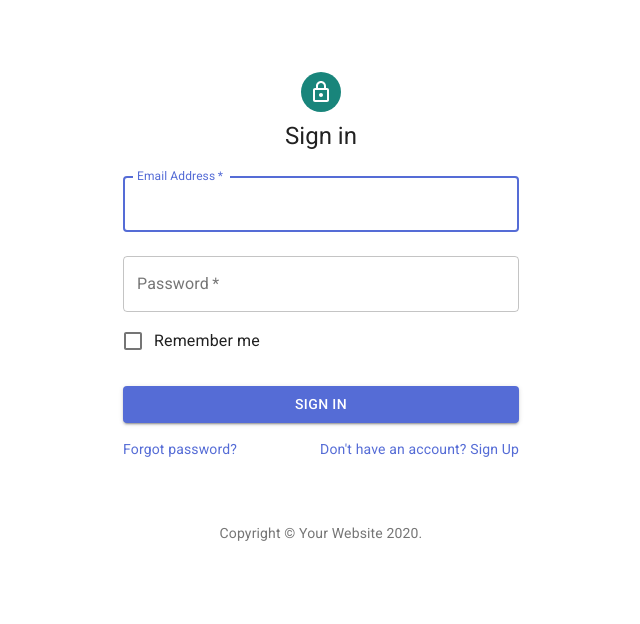
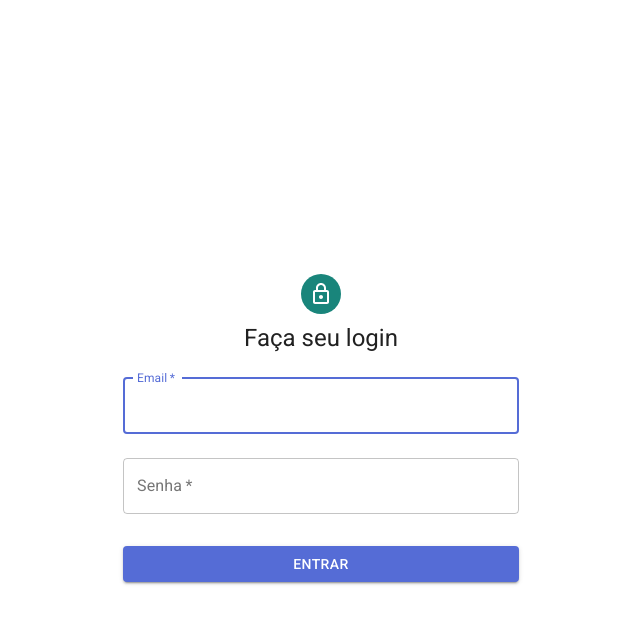
Before and after one commit to Manogel/template-material-ui, a React (Create React App) app: page / in a window 1280 px wide. Shown: the top 624 px of the page, without its empty margins (319-959 px from the left). Built offline with nearby package versions, Linux system fonts and the light colour scheme.

Commit message:
feat: clear login page

```diff
--- a/src/pages/SignIn.tsx
+++ b/src/pages/SignIn/index.tsx
@@ -1,73 +1,47 @@
 import React from 'react';
 
 import Avatar from '@material-ui/core/Avatar';
+import Box from '@material-ui/core/Box';
 import Button from '@material-ui/core/Button';
-import CssBaseline from '@material-ui/core/CssBaseline';
+import Checkbox from '@material-ui/core/Checkbox';
+import Container from '@material-ui/core/Container';
+import FormControlLabel from '@material-ui/core/FormControlLabel';
+import Grid from '@material-ui/core/Grid';
+import Link from '@material-ui/core/Link';
 import TextField from '@material-ui/core/TextField';
-import FormControlLabel from '@material-ui/core/FormControlLabel';
-import Checkbox from '@material-ui/core/Checkbox';
-import Link from '@material-ui/core/Link';
-import Grid from '@material-ui/core/Grid';
-import Box from '@material-ui/core/Box';
+import Typography from '@material-ui/core/Typography';
 import LockOutlinedIcon from '@material-ui/icons/LockOutlined';
-import Typography from '@material-ui/core/Typography';
-import { makeStyles } from '@material-ui/core/styles';
-import Container from '@material-ui/core/Container';
 
-function Copyright() {
-  return (
-    <Typography variant="body2" color="textSecondary" align="center">
-      {'Copyright © '}
-      <Link color="inherit" href="https://material-ui.com/">
-        Your Website
-      </Link>{' '}
-      {new Date().getFullYear()}
-      {'.'}
-    </Typography>
-  );
-}
-
-const useStyles = makeStyles((theme) => ({
-  paper: {
-    marginTop: theme.spacing(8),
-    display: 'flex',
-    flexDirection: 'column',
-    alignItems: 'center',
-  },
-  avatar: {
-    margin: theme.spacing(1),
-    backgroundColor: theme.palette.secondary.main,
-  },
-  form: {
-    width: '100%', // Fix IE 11 issue.
-    marginTop: theme.spacing(1),
-  },
-  submit: {
-    margin: theme.spacing(3, 0, 2),
-  },
-}));
+import useStyles from './styles';
 
 const SignIn: React.FC = () => {
   const classes = useStyles();
 
+  const handleSubmit = (event: React.FormEvent<HTMLFormElement>) => {
+    event.preventDefault();
+  };
+
   return (
-    <Container component="main" maxWidth="xs">
-      <CssBaseline />
+    <Container className={classes.root} component="main" maxWidth="xs">
       <div className={classes.paper}>
         <Avatar className={classes.avatar}>
           <LockOutlinedIcon />
         </Avatar>
         <Typography component="h1" variant="h5">
-          Sign in
+          Faça seu login
         </Typography>
-        <form className={classes.form} noValidate>
+        <form
+          className={classes.form}
+          noValidate={false}
+          onSubmit={handleSubmit}
+        >
           <TextField
             variant="outlined"
             margin="normal"
             required
             fullWidth
             id="email"
-            label="Email Address"
+            label="Email"
             name="email"
             autoComplete="email"
             autoFocus
@@ -78,15 +52,15 @@ const SignIn: React.FC = () => {
             required
             fullWidth
             name="password"
-            label="Password"
+            label="Senha"
             type="password"
             id="password"
             autoComplete="current-password"
           />
-          <FormControlLabel
+          {/* <FormControlLabel
             control={<Checkbox value="remember" color="primary" />}
             label="Remember me"
-          />
+          /> */}
           <Button
             type="submit"
             fullWidth
@@ -94,9 +68,9 @@ const SignIn: React.FC = () => {
             color="primary"
             className={classes.submit}
           >
-            Sign In
+            Entrar
           </Button>
-          <Grid container>
+          {/* <Grid container>
             <Grid item xs>
               <Link href="#" variant="body2">
                 Forgot password?
@@ -104,15 +78,12 @@ const SignIn: React.FC = () => {
             </Grid>
             <Grid item>
               <Link href="#" variant="body2">
-                {"Don't have an account? Sign Up"}
+                Don't have an account? Sign Up
               </Link>
             </Grid>
-          </Grid>
+          </Grid> */}
         </form>
       </div>
-      <Box mt={8}>
-        <Copyright />
-      </Box>
     </Container>
   );
 };
--- /dev/null
+++ b/src/pages/SignIn/styles.ts
@@ -0,0 +1,30 @@
+import { makeStyles } from '@material-ui/core/styles';
+
+const useStyles = makeStyles((theme) => ({
+  root: {
+    display: 'flex',
+    justifyContent: 'center',
+    alignItems: 'center',
+    flexDirection: 'column',
+    margin: 'auto',
+  },
+  paper: {
+    marginTop: theme.spacing(8),
+    display: 'flex',
+    flexDirection: 'column',
+    alignItems: 'center',
+  },
+  avatar: {
+    margin: theme.spacing(1),
+    backgroundColor: theme.palette.secondary.main,
+  },
+  form: {
+    width: '100%', // Fix IE 11 issue.
+    marginTop: theme.spacing(1),
+  },
+  submit: {
+    margin: theme.spacing(3, 0, 2),
+  },
+}));
+
+export default useStyles;
--- a/src/styles/theme.tsx
+++ b/src/styles/theme.tsx
@@ -3,6 +3,22 @@ import { createMuiTheme } from '@material-ui/core/styles';
 
 // A custom theme for this app
 const theme = createMuiTheme({
+  overrides: {
+    MuiCssBaseline: {
+      '@global': {
+        html: {
+          minHeight: '100vh',
+        },
+        body: {
+          minHeight: '100vh',
+        },
+        '#root': {
+          minHeight: '100vh',
+          display: 'flex',
+        },
+      },
+    },
+  },
   palette: {
     primary: {
       main: '#556cd6',
--- a/tsconfig.json
+++ b/tsconfig.json
@@ -6,6 +6,7 @@
       "dom.iterable",
       "esnext"
     ],
+    "checkJs": false,
     "noImplicitAny": true,
     "noImplicitThis": true,
     "strictNullChecks": true,
```
Also changed, not shown: .eslintrc.json.
